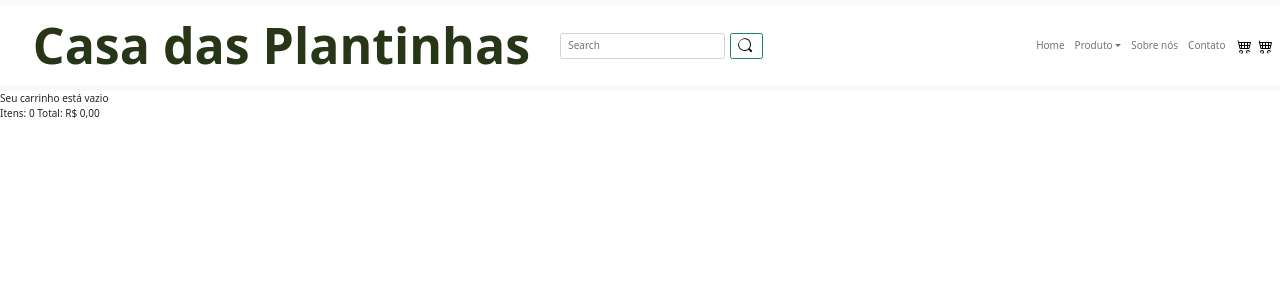
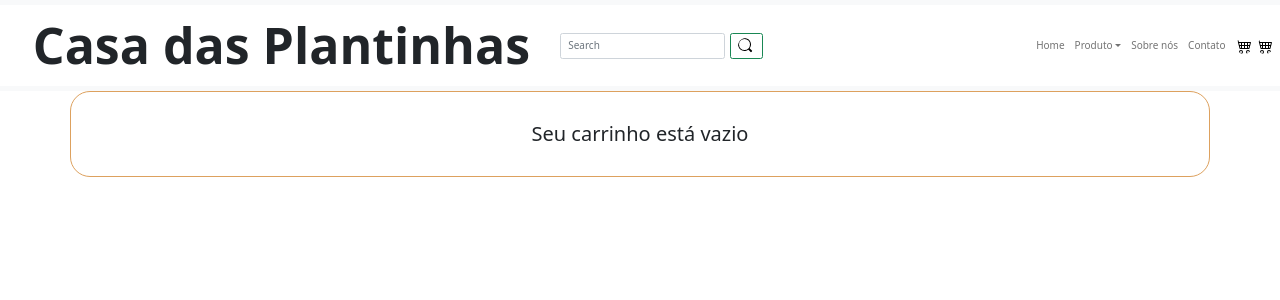
Before and after one commit to CheckPointIntegrador/front, a React (Create React App) app: page /cart in a window 1280 px wide. Shown: the top 300 px of the page. Built offline with nearby package versions, Linux system fonts and the light colour scheme.

Commit message:
inicia a estilização do carrinho

```diff
--- a/src/App.scss
+++ b/src/App.scss
@@ -8,10 +8,11 @@
 
 html{
   font-size: 10px;
-  --brown-dark: #A2531E;
-  --brown-light: #DDA15E;
-  --green-dark: #283618;
-  --green-medium: #606C38;
-  --green-light: #81AA66;
-  --bg-2: #F2EFEF;
 }
+
+$brown-dark: #A2531E;
+$brown-light: #DDA15E;
+$green-dark: #283618;
+$green-medium: #606C38;
+$green-light: #81AA66;
+$bg-2: #F2EFEF;
--- a/src/context/CartReducer.js
+++ b/src/context/CartReducer.js
@@ -27,7 +27,7 @@ const CartReducer = (state, action) =>{
         case ACTION.DECREMENT:
             return {
                 ...state,
-                cartItens: state.cartItens.map(product => product.id === action.payload.id ?
+                cartItens: state.cartItens.map(product => product.id === action.payload.id && product.quantity>1 ?
                     {...product, quantity: product.quantity - 1} : product)
             }
 
--- a/src/pages/Cart/CartItem/index.js
+++ b/src/pages/Cart/CartItem/index.js
@@ -1,6 +1,7 @@
 import { useContext } from "react"
-import { Button } from "react-bootstrap"
+import { Button, Container, Row, Col } from "react-bootstrap"
 import { CartContext } from "../../../context/CartContext"
+import './style.scss'
 
 const CartItem = (props) =>{
     const {id, title, price, imageUrl, quantity} = props;
@@ -8,41 +9,65 @@ const CartItem = (props) =>{
 
     const {increment, decrement, removeItem} = useContext(CartContext);
 
-
+    const subtotal = (product.price*product.quantity).toLocaleString('pt-br',{style: 'currency', currency: 'BRL'})
     return (
-      <div className="product" key={id}>
+        <Row className="product-row m-5" key={id}>
+          <Col xs="auto" className="product-col my-auto">
+            <img className="product-img" src={product.imageUrl} alt={product.title} />
+          </Col>
+          <Col className="product-col my-auto">
             <h3>{product.title}</h3>
-        <h4>{product.price}</h4>
-        <img src={product.imageUrl} alt={product.title} />
-          <Button
-            variant="primary"
+          </Col>
+          <Col xs={3} className="product-col my-auto">
+            <div className="product-quantity d-flex">
+              <label className="p-4" for="quantity">
+                Quantidade:
+              </label>
+              <div className="increment-decrement">
+                <input className="p-4" type="submit"
+                  value="+"
+                  name="quantity"
                   onClick={() =>
                     increment(product)
                   }
-          >
-            +
-          </Button>
+                />
+                <span>
                 {product.quantity}
-          <Button
-            variant="primary"
+                </span>
+                <input className="p-4" type="submit"
+                  value="-"
+                  name="quantity"
                   onClick={() =>
                     decrement(product)
 
                   }
-          >
-            -
-          </Button>
+                />
+              </div>
+            </div>
+          </Col >
+          <Col xs={1} className="product-col my-auto">
+          <h4>{subtotal}</h4>
+          </Col>
+          <Col xs={1} className="product-col my-auto">
             <Button
-            variant="secondary"
+              variant="danger"
               onClick={() =>
                 removeItem(product)
 
               }
             >
-            Remover
+              <svg xmlns="http://www.w3.org/2000/svg" width="16" height="16" fill="currentColor" class="bi bi-x" viewBox="0 0 16 16">
+                <path d="M4.646 4.646a.5.5 0 0 1 .708 0L8 7.293l2.646-2.647a.5.5 0 0 1 .708.708L8.707 8l2.647 2.646a.5.5 0 0 1-.708.708L8 8.707l-2.646 2.647a.5.5 0 0 1-.708-.708L7.293 8 4.646 5.354a.5.5 0 0 1 0-.708z"/>
+              </svg>
             </Button>
+          </Col>
 
-      </div>
+
+
+
+
+        </Row>
+
     );
 
 }
--- /dev/null
+++ b/src/pages/Cart/CartItem/style.scss
@@ -0,0 +1,27 @@
+@import '../../../App.scss';
+
+.product-row{
+    .product-img{
+        height: 200px;
+        width: 200px;
+        object-fit: cover;
+        border-radius: 0.5rem;
+    }
+    .product-quantity{
+        font-size: 1.5rem;
+
+        .increment-decrement{
+            background-color:  rgba($brown-light, .2);
+
+            input[type=submit]{
+                border-style: none;
+                background-color:  transparent;
+                font-size: 1.8rem;
+                font-weight: 500;
+            }
+
+        }
+    }
+
+
+}
--- a/src/pages/Cart/index.js
+++ b/src/pages/Cart/index.js
@@ -1,9 +1,10 @@
 import React, {useContext, useEffect, useState} from 'react'
-import { Button } from "react-bootstrap"
+import { Button, Container } from "react-bootstrap"
 import Header from '../../components/Header'
 import { CartContext } from '../../context/CartContext'
 import CartItem from './CartItem'
 import { Helmet } from 'react-helmet';
+import './style.scss'
 
 const Cart = () => {
     const {cartItens, clearCart} = useContext(CartContext)
@@ -22,10 +23,13 @@ const Cart = () => {
           <title>Casa das Plantinhas | Carrinho </title>
         </Helmet>
         <Header />
+        <main>
+          <Container xs={12} sm={10} md={8} className="cart-container">
             {cartItens.map((item) => {
               return <CartItem {...item} key={item.id} />;
             })}
             {cartItens.length>0 ?
+              <div>
                 <Button
                   variant="secondary"
                   onClick={() =>
@@ -33,9 +37,16 @@ const Cart = () => {
                   }
                 >
                   Remover
-        </Button> :
-        <div>Seu carrinho está vazio</div>}
+                </Button>
                 <div>Itens: {cartItensTotal} Total: {cartPriceTotal}</div>
+              </div>
+              :
+              <h2 className="m-5 text-center">Seu carrinho está vazio</h2>
+
+            }
+
+          </Container>
+        </main>
       </>
     );
 }
--- a/src/pages/Cart/style.scss
+++ b/src/pages/Cart/style.scss
@@ -0,0 +1,6 @@
+@import '../../App.scss';
+
+.cart-container{
+    border: solid 1px $brown-light;
+    border-radius: 2rem;
+}
```
Lines whose indentation alone changed are shown as unchanged.
